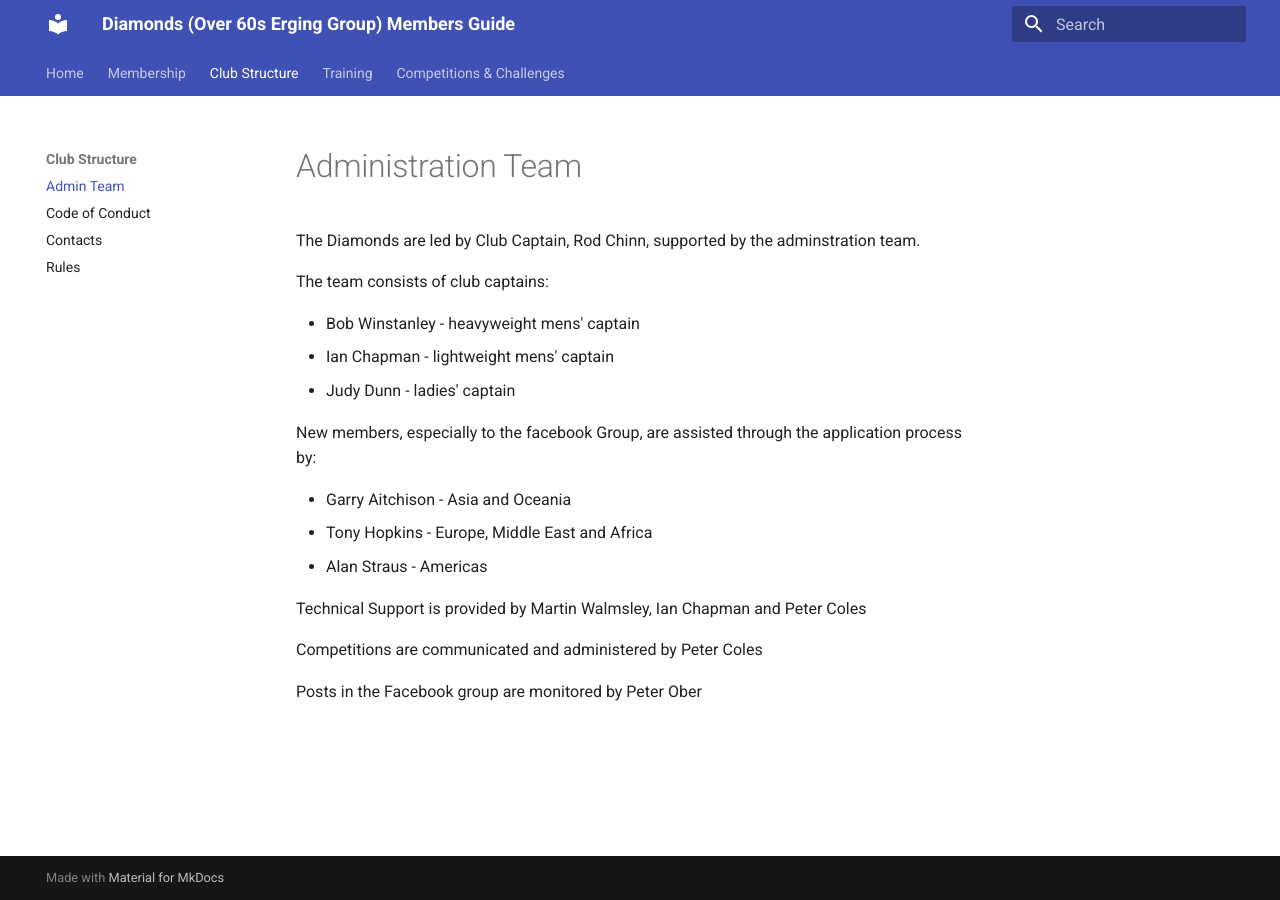
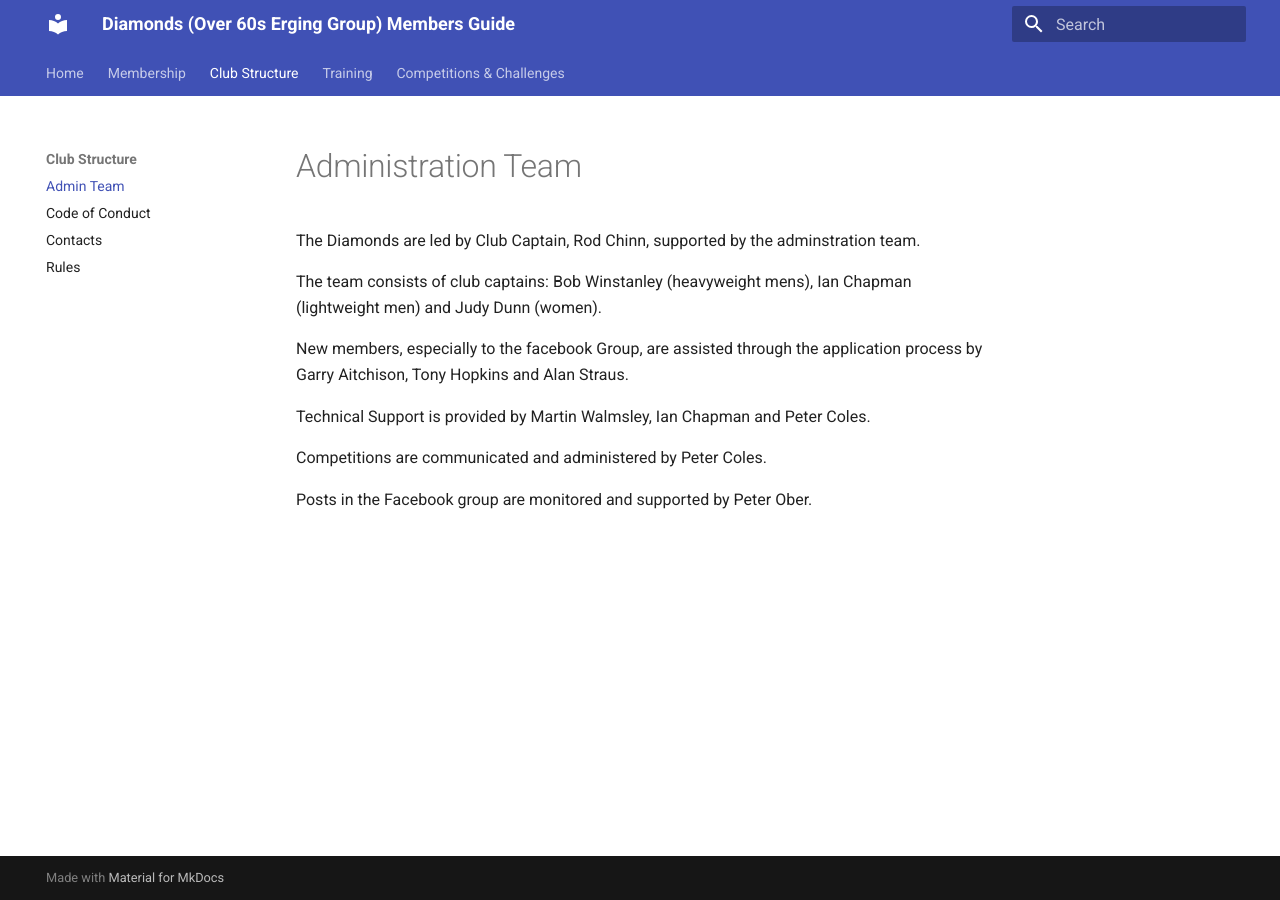
Before and after one commit to diamonds-erging/members-guide, an MkDocs documentation site: the page built from docs/club/admin-team.md, in a window 1280 px wide. Built offline with MkDocs 1.6.1 and Material for MkDocs 9.7.7, drawn with Linux system fonts in a browser that asks for light colours.

Commit message:
Rod's recommended changes to admin team text.

```diff
--- a/docs/club/admin-team.md
+++ b/docs/club/admin-team.md
@@ -2,20 +2,12 @@
 
 The Diamonds are led by Club Captain, Rod Chinn, supported by the adminstration team.
 
-The team consists of club captains:
+The team consists of club captains: Bob Winstanley (heavyweight mens), Ian Chapman (lightweight men) and Judy Dunn (women).
 
-* Bob Winstanley - heavyweight mens' captain
-* Ian Chapman - lightweight mens' captain
-* Judy Dunn - ladies' captain
+New members, especially to the facebook Group, are assisted through the application process by Garry Aitchison, Tony Hopkins and Alan Straus.
 
-New members, especially to the facebook Group, are assisted through the application process by:
+Technical Support is provided by Martin Walmsley, Ian Chapman and Peter Coles.
 
-* Garry Aitchison - Asia and Oceania
-* Tony Hopkins - Europe, Middle East and Africa
-* Alan Straus - Americas
+Competitions are communicated and administered by Peter Coles.
 
-Technical Support is provided by Martin Walmsley, Ian Chapman and Peter Coles
-
-Competitions are communicated and administered by Peter Coles
-
-Posts in the Facebook group are monitored by Peter Ober
+Posts in the Facebook group are monitored and supported by Peter Ober.
```
